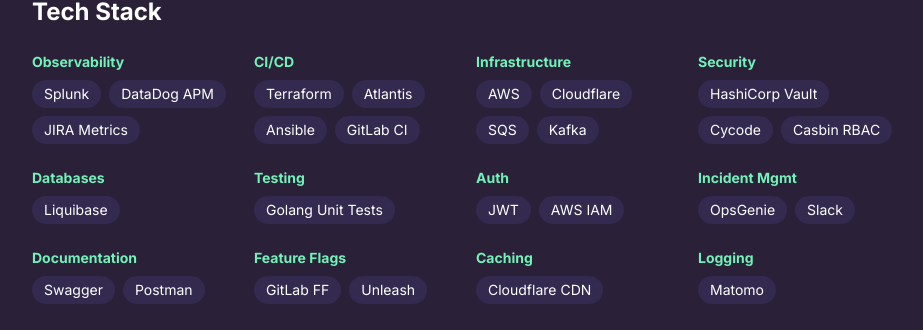
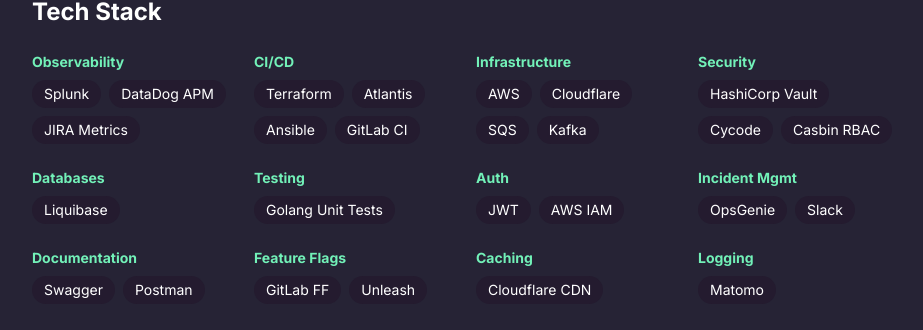
Before and after one commit to notTag/nicktagportal, a Vue app in the folder apps/shell/: page / in a window 1280 px wide. Shown: the part 456-786 px from the top of the page, without its empty margins (176-1099 px from the left). Built offline with nearby package versions, Linux system fonts and the light colour scheme.

Commit message:
feat(05-01): Pinia theme store, useTheme composable, feature flag, App.vue init
- Theme store with confirmed + preview selection, localStorage persistence
- useTheme composable applies CSS vars to :root reactively
- showThemePicker feature flag enabled
- App.vue initializes theme system on mount

```diff
--- a/apps/shell/src/App.vue
+++ b/apps/shell/src/App.vue
@@ -1,5 +1,8 @@
 <script setup lang="ts">
 import AppLayout from './layouts/AppLayout.vue'
+import { useTheme } from '@/composables/useTheme'
+
+useTheme()
 </script>
 
 <template>
--- /dev/null
+++ b/apps/shell/src/composables/useTheme.ts
@@ -0,0 +1,43 @@
+import { watch } from 'vue'
+import { storeToRefs } from 'pinia'
+import { useThemeStore } from '@/stores/theme'
+import type { ThemeColors } from '@/themes/types'
+
+const CSS_VAR_MAP: Record<keyof ThemeColors, string> = {
+  surface: '--color-surface',
+  surfaceRaised: '--color-surface-raised',
+  surfaceOverlay: '--color-surface-overlay',
+  text: '--color-text',
+  textMuted: '--color-text-muted',
+  textOnAccent: '--color-text-on-accent',
+  accent: '--color-accent',
+  accentCyan: '--color-accent-cyan',
+  accentYellow: '--color-accent-yellow',
+  destructive: '--color-destructive',
+  link: '--color-link',
+  linkHover: '--color-link-hover',
+  border: '--color-border',
+  headerBg: '--color-header-bg',
+  selection: '--color-selection',
+  hover: '--color-hover',
+}
+
+function applyTheme(colors: ThemeColors) {
+  const root = document.documentElement.style
+  for (const [key, cssVar] of Object.entries(CSS_VAR_MAP)) {
+    root.setProperty(cssVar, colors[key as keyof ThemeColors])
+  }
+}
+
+export function useTheme() {
+  const store = useThemeStore()
+  const { currentTheme } = storeToRefs(store)
+
+  // Apply immediately on initialization
+  applyTheme(currentTheme.value.colors)
+
+  // Watch for changes (theme switch or preview)
+  watch(currentTheme, (theme) => applyTheme(theme.colors))
+
+  return store
+}
--- a/apps/shell/src/config/features.ts
+++ b/apps/shell/src/config/features.ts
@@ -1,5 +1,6 @@
 export const features = {
   showFooter: true,
+  showThemePicker: true,
 } as const
 
 export type FeatureFlags = typeof features
--- /dev/null
+++ b/apps/shell/src/stores/theme.ts
@@ -0,0 +1,48 @@
+import { defineStore } from 'pinia'
+import { ref, computed } from 'vue'
+import { themes, DEFAULT_THEME_ID } from '@/themes'
+import type { ThemeId } from '@/themes/types'
+
+const STORAGE_KEY = 'nicksite-theme'
+
+export const useThemeStore = defineStore('theme', () => {
+  const themeId = ref<ThemeId>(loadThemeId())
+  const previewingId = ref<ThemeId | null>(null)
+
+  const currentTheme = computed(
+    () => themes[previewingId.value ?? themeId.value],
+  )
+  const confirmedThemeId = computed(() => themeId.value)
+  const activeThemeId = computed(() => previewingId.value ?? themeId.value)
+
+  function loadThemeId(): ThemeId {
+    const stored = localStorage.getItem(STORAGE_KEY)
+    if (stored && stored in themes) return stored as ThemeId
+    return DEFAULT_THEME_ID
+  }
+
+  function setTheme(id: ThemeId) {
+    themeId.value = id
+    previewingId.value = null
+    localStorage.setItem(STORAGE_KEY, id)
+  }
+
+  function previewTheme(id: ThemeId) {
+    previewingId.value = id
+  }
+
+  function revertPreview() {
+    previewingId.value = null
+  }
+
+  return {
+    themeId,
+    previewingId,
+    currentTheme,
+    confirmedThemeId,
+    activeThemeId,
+    setTheme,
+    previewTheme,
+    revertPreview,
+  }
+})
```
